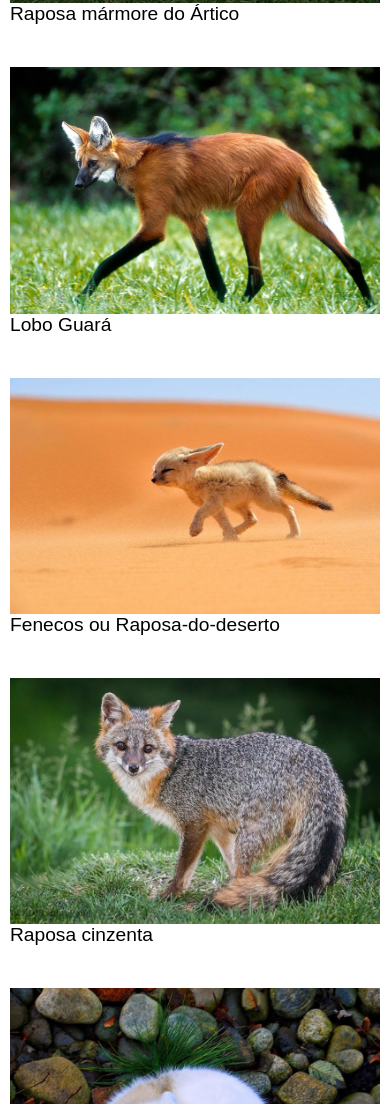
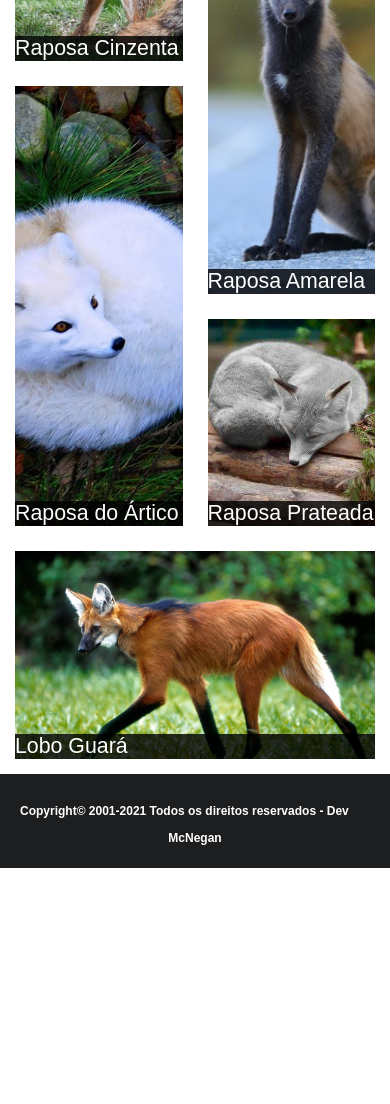
Before and after one commit to mcnegan/grid_flexbox, a plain HTML site: page index.htm in a window 390 px wide. Shown: the part 896-2000 px from the top of the page. After the commit the page ends 1764 px from the top, so only its background shows below. Drawn offline with Linux system fonts and the light colour scheme.

Commit message:
confirmado

```diff
--- a/index.htm
+++ b/index.htm
@@ -2,6 +2,9 @@
 <html lang="pt-BR">
 <head>
     <meta charset="UTF-8">
+    <meta name="author" content="McNegan">
+    <meta name="description" content="Site de exibição de imagens, tema: raposas.">
+    <meta name="keywords" content="Agencia Digital, Marketing, Sites">
     <meta name="viewport" content="width-device-width, initial-scale=1.0" />
     <meta http-equiv="X-UA-Compatible" content="IE=edge">
     <meta name="viewport" content="width=device-width, initial-scale=1.0">
@@ -11,7 +14,7 @@
 <body>
 
     <header class="header">
-        <a href="/">Logo</a>
+        <a href="index.htm"><h1 class="logo">Logo</h1></a>
         <nav>
             <ul class="menu">
                 <li><a href="/">Sobre</a></li>
@@ -22,51 +25,71 @@
     </header>
 
     <h1>As mais lindas raposas do mundo</h1>
-    <h2>Veja as <a class="oito">8</a> mais lindas raposas existentes em nosso planeta.</h2>
+    <h2><a class="Veja">Veja as</a> <a class="oito">8</a> <a class="mais">mais lindas raposas existentes em nosso planeta.</a></h2>
 
     <section class="flex">
-        <div>
-        <img src="./img/1.jpg">
-        <p>Raposa Vermelha</p><br>
+        <div class="item-galeria w-1 w-1">
+        <img src="./img/1.jpg" alt="" class="img-galeria">
+        <span class="title-galeria">
+            Raposa Vermelha
+        </span>
         </div>
 
-        <div>
-            <img src="./img/2.jpg">
-            <p>Raposa mármore do Ártico</p><br>
+        <div class="item-galeria w-1 w-1">
+        <img src="./img/2.jpg" alt="" class="img-galeria">
+        <span class="title-galeria">
+            Raposa Mármore do Ártico
+        </span>
         </div>
 
-                <div>
-                    <img src="./img/4.jpg">
-                    <p>Lobo Guará</p><br>
+        <div class="item-galeria w-2 h-1">
+        <img src="./img/5.jpg" alt="" class="img-galeria">
+        <span class="title-galeria">
+            Fenecos ou Raposa-do-deserto
+        </span>
         </div>
 
-                    <div>
-                        <img src="./img/5.jpg">
-                        <p>Fenecos ou Raposa-do-deserto</p><br>
+        <div class="item-galeria w-1 h-1">
+        <img src="./img/6.jpg" alt="" class="img-galeria">
+        <span class="title-galeria">
+            Raposa Cinzenta
+        </span>
         </div>
 
-                        <div>
-                            <img src="./img/6.jpg">
-                            <p>Raposa cinzenta</p><br>
+        <div class="item-galeria w-1 h-2">
+        <img src="./img/9.jpg" alt="" class="img-galeria">
+        <span class="title-galeria">
+            Raposa Amarela
+        </span>
         </div>
 
-                                <div>
-                                    <img src="./img/8.jpg">
-                                    <p>Raposa do ártico</p><br>
-                                    </div>
-                                    <div>
-                                        <img src="./img/9.jpg">
-                                        <p>Raposa amarela</p><br>
+        <div class="item-galeria w-1 h-2">
+        <img src="./img/8.jpg" alt="" class="img-galeria">
+        <span class="title-galeria">
+            Raposa do Ártico
+        </span>
         </div>
 
-                                            <div>
-                                            <img src="./img/10.jpg">
-                                            <p>Raposa prateada</p>
+        <div class="item-galeria">
+        <img src="./img/10.jpg" alt="" class="img-galeria">
+        <span class="title-galeria">
+            Raposa Prateada
+        </span>
+        </div>
+
+        <div class="item-galeria w-2 w-2">
+        <img src="./img/4.jpg" alt="" class="img-galeria">
+        <span class="title-galeria">
+            Lobo Guará
+        </span>
         </div>
 
     </section>
 
-
+    <div class="footer">
+        <footer><h3><a>Copyright© 2001-2021 Todos os direitos reservados - Dev McNegan</a></h3></footer>
+    </div>
 
 </body>
+
 </html>
--- a/style.css
+++ b/style.css
@@ -1,15 +1,16 @@
-body,
-ul,
-li,
-p{
-    margin: 0px;
-    padding: 0px;
+*{
+    margin: 0;
+    padding: 0;
+    box-sizing: border-box;
     list-style: none;
     font-size: 1.2rem;
     font-family: Arial;
+}
 
+/*CABEÇALHO*/
 
-}
+.header{width: 100%; float: left; padding: 3% 4%;}
+.logo {width: 100px; height: 100px; float: left; background: url(./img/fox.png) center center/100px no-repeat; font-size: 0px;}
 
 a {
     text-decoration: none;
@@ -38,12 +39,12 @@ a {
 .menu li a{
     display: block;
     padding: 10px;
-    background: blue;
-    border-radius: 10px;
+
 }
 
 h1, h2{
     text-align-last: center;
+
 }
 
 img {
@@ -55,10 +56,12 @@ img {
 /* CSS FLEXBOX 1*/
 
 .flex{
-    display: flex;
-    flex-wrap: wrap;
-    max-width: 800px;
-    margin: 0 auto;
+
+    display: grid;
+    grid-template-columns: (6,1fr);
+    grid-auto-rows: 300px;
+    grid-gap: 5px;
+    padding: 5px;
 }
 
 .flex > div{
@@ -70,5 +73,84 @@ img {
 .oito {
 
     color: blue;
+    max-width: 0 auto;
+
 
 }
+
+.Veja {
+    color: tomato;
+
+}
+
+.mais{
+    color:tomato;
+
+}
+
+.item-galeria{
+    position: relative;
+}
+
+.item-galeria .img-galeria{
+    width: 100%;
+    height: 100%;
+    object-fit: cover;
+}
+
+.item-galeria .title-galeria{
+    position: absolute;
+    background-color: rgba(0, 0, 0, 0.8);
+    left: 0;
+    bottom: 0;
+    width: 100%;
+    color: white;
+    padding: 0px;
+    font-size: 16pt;
+    font-family: 'Arial';
+}
+
+.h-1{
+    grid-row: span 1;
+}
+
+.h-2{
+    grid-row: span 2;
+}
+
+.w-1{
+    grid-column: span 1;
+}
+
+.w-2{
+    grid-column: span 2;
+}
+
+.footer{
+    background: #1d1e20;
+    justify-content: space-between;
+    padding: 20px;
+    align-items: center;
+    -ms-text-align-last: center;
+
+}
+
+.footer h3 a{
+    text-align-last: center;
+    text-decoration: none;
+    color: white;
+    font-size: 12px;
+    font-family: Arial;
+}
+
+@media(max-width:768px){
+    .flex{
+    grid-template-columns: (1,2fr);
+    grid-auto-rows: 27vh;
+    }
+    .footer h3{
+        text-align-last: center;
+        text-orientation: center;
+        float: center;
+    }
+}
```
Also changed, not shown: 1 other file. Lines whose indentation alone changed are shown as unchanged.
